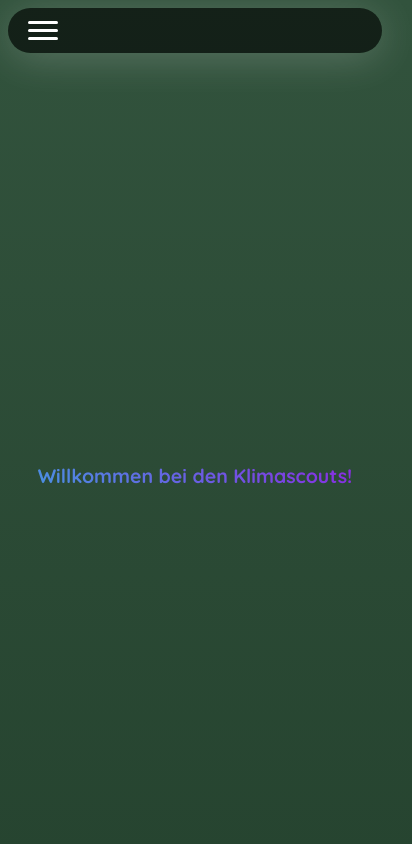
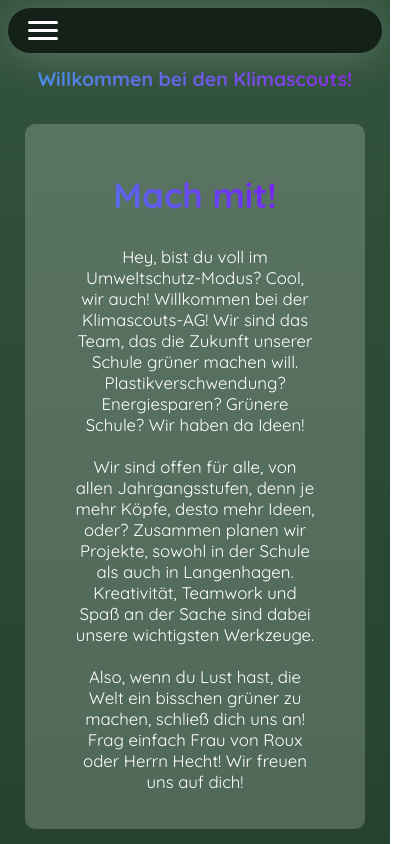
Before and after one commit to klimascouts/klimascouts.github.io, a plain HTML site: page index.html in a window 390 px wide. Shown: the top 844 px of the page, 412 px wide, since content can reach past the window. Drawn offline with Linux system fonts and the light colour scheme.

Commit message:
Update style.css

```diff
--- a/src/css/style.css
+++ b/src/css/style.css
@@ -282,21 +282,6 @@ button:hover {
         align-items: center;
         padding: 10px 20px;
     }
-
-    /* Boxen sollen den gesamten Bildschirm ausfüllen */
-    .mach-mit-box {
-        padding: 15px;
-        margin: 0;
-        max-width: 100%;
-        width: 100%;
-    }
-
-    .container {
-        flex-direction: column; /* Boxen untereinander anordnen */
-        height: 100vh; /* Die Höhe des Viewports ausfüllen */
-        justify-content: space-evenly;
-    }
-
     .video-container {
         width: 100%;
         height: 100%;
```
